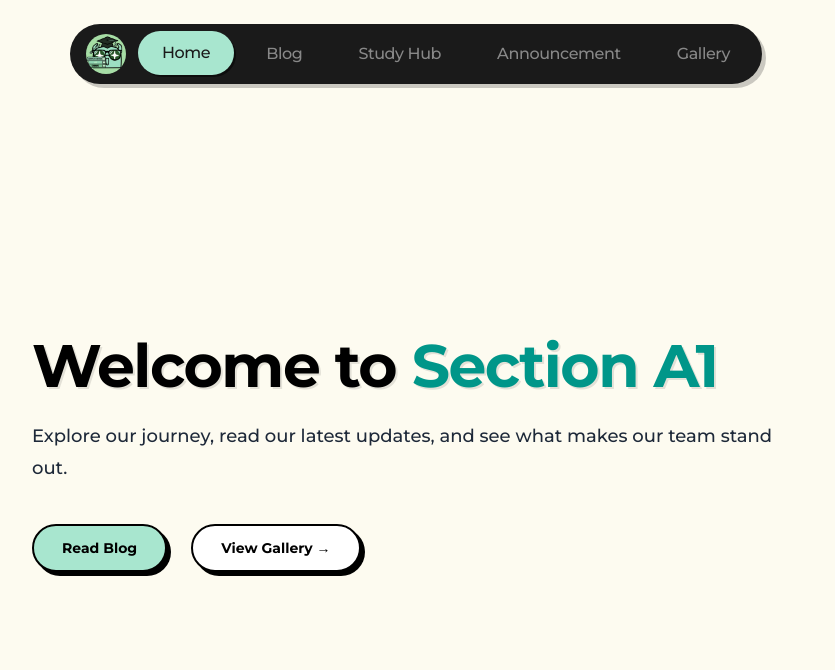
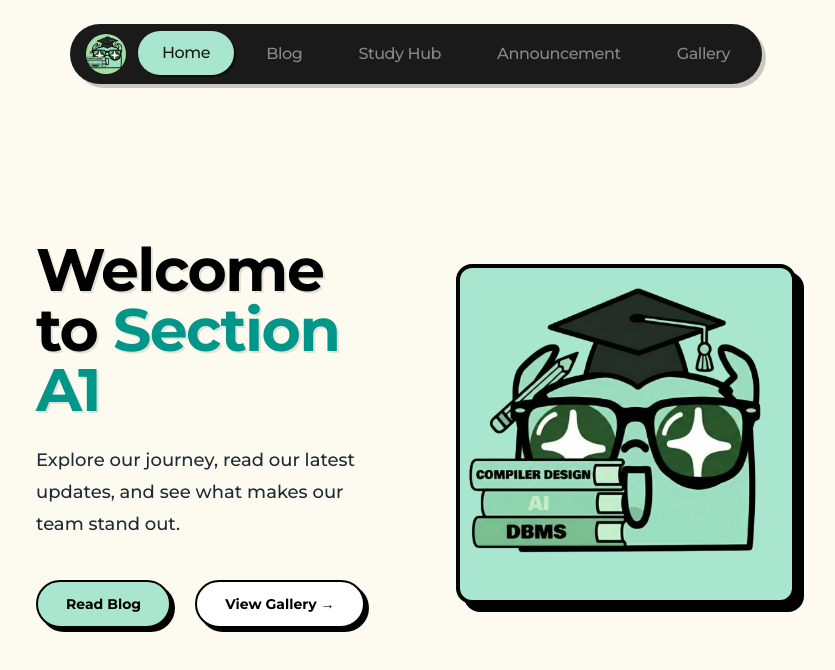
Before and after one commit to vynride/technicalcup-A1, a Next.js app: page / in a window 1280 px wide. Shown: the top 670 px of the page, without its empty margins (224-1059 px from the left). Built offline with nearby package versions, Linux system fonts and the light colour scheme.

Commit message:
ui: revamp hero section

```diff
--- a/app/page.js
+++ b/app/page.js
@@ -1,4 +1,5 @@
 import Link from "next/link";
+import Image from "next/image";
 
 export default function Home() {
   return (
@@ -7,27 +8,43 @@ export default function Home() {
         <div className="px-6 lg:px-8 z-10">
         </div>
 
-        <div className="mx-auto max-w-7xl px-6 py-32 sm:py-48 lg:px-8 lg:py-56 z-10">
-           <div className="text-center sm:text-left max-w-3xl">
+        <div className="mx-auto max-w-7xl px-6 py-20 lg:py-32 z-10">
+           <div className="flex flex-col lg:flex-row items-center gap-12 lg:gap-20">
+            {/* Text Content */}
+            <div className="text-center lg:text-left max-w-2xl flex-1">
               <h1 className="text-4xl font-bold tracking-tight text-black sm:text-6xl drop-shadow-[2px_2px_0px_rgba(0,0,0,0.1)]">
                 Welcome to <span className="text-teal-600"> Section A1</span>
               </h1>
               <p className="mt-6 text-lg leading-8 text-gray-800 font-medium">
                 Explore our journey, read our latest updates, and see what makes our team stand out.
               </p>
-            <div className="mt-10 flex items-center justify-center sm:justify-start gap-x-6">
+              <div className="mt-10 flex flex-col sm:flex-row items-center justify-center lg:justify-start gap-6">
                 <Link
                   href="/blog"
-                className="rounded-full border-2 border-black bg-[#A8E6CF] px-7 py-3 text-sm font-bold text-black shadow-[4px_4px_0px_0px_rgba(0,0,0,1)] hover:translate-x-[2px] hover:translate-y-[2px] hover:shadow-[2px_2px_0px_0px_rgba(0,0,0,1)] transition-all duration-200"
+                  className="w-full sm:w-auto text-center rounded-full border-2 border-black bg-[#A8E6CF] px-7 py-3 text-sm font-bold text-black shadow-[4px_4px_0px_0px_rgba(0,0,0,1)] hover:translate-x-[2px] hover:translate-y-[2px] hover:shadow-[2px_2px_0px_0px_rgba(0,0,0,1)] transition-all duration-200"
                 >
                   Read Blog
                 </Link>
                 <Link
                   href="/gallery"
-                className="rounded-full border-2 border-black bg-white px-7 py-3 text-sm font-bold text-black shadow-[4px_4px_0px_0px_rgba(0,0,0,1)] hover:translate-x-[2px] hover:translate-y-[2px] hover:shadow-[2px_2px_0px_0px_rgba(0,0,0,1)] transition-all duration-200"
+                  className="w-full sm:w-auto text-center rounded-full border-2 border-black bg-white px-7 py-3 text-sm font-bold text-black shadow-[4px_4px_0px_0px_rgba(0,0,0,1)] hover:translate-x-[2px] hover:translate-y-[2px] hover:shadow-[2px_2px_0px_0px_rgba(0,0,0,1)] transition-all duration-200"
                 >
                   View Gallery <span aria-hidden="true">→</span>
                 </Link>
+              </div>
+            </div>
+
+            {/* Image Content */}
+            <div className="flex-1 w-full max-w-md lg:max-w-xl">
+              <div className="relative aspect-square w-full rounded-2xl border-4 border-black bg-[#A8E6CF] shadow-[8px_8px_0px_0px_rgba(0,0,0,1)] overflow-hidden">
+                 <Image
+                  src="/mascot-with-books.png"
+                  alt="Mascot with books"
+                  fill
+                  className="object-cover"
+                  priority
+                />
+              </div>
             </div>
           </div>
         </div>
```
Also changed, not shown: public/mascot-with-books.png (added). Lines whose indentation alone changed are shown as unchanged.
